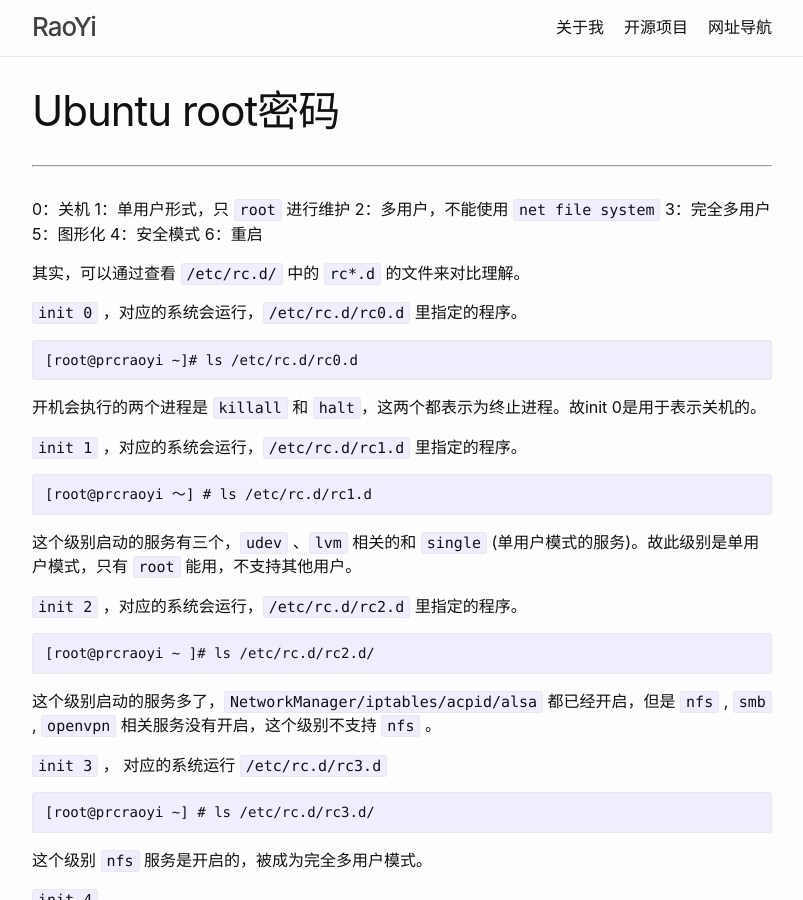
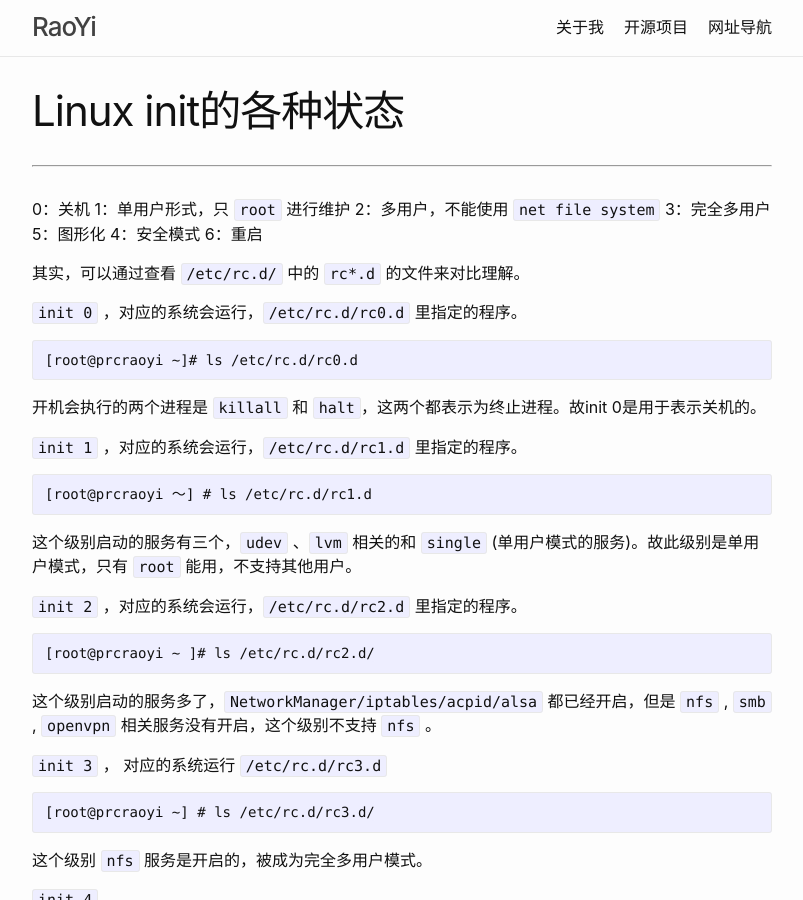
Before and after one commit to raoyi/raoyi.github.io, a Jekyll site: the page built from _posts/2019-11-23-linux-init.md, in a window 1280 px wide and 900 px high. Shown: the whole window, without its empty margins (238-1041 px from the left). Built offline with Jekyll 4.4.1, drawn with Linux system fonts in a browser that asks for light colours.

Commit message:
Update 2019-11-23-linux-init.md

```diff
--- a/_posts/2019-11-23-linux-init.md
+++ b/_posts/2019-11-23-linux-init.md
@@ -1,6 +1,6 @@
 ---
 layout: post
-title:  Ubuntu root密码
+title:  Linux init的各种状态
 date:   2019-11-23
 tags:   Linux
 ---
```
